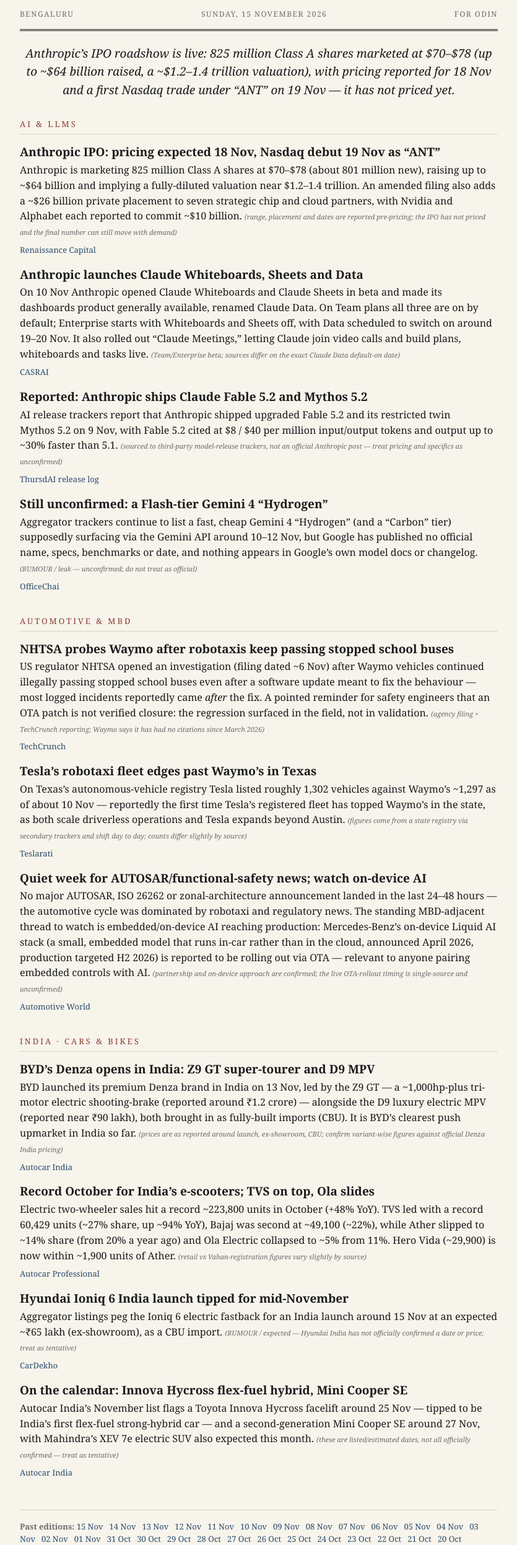
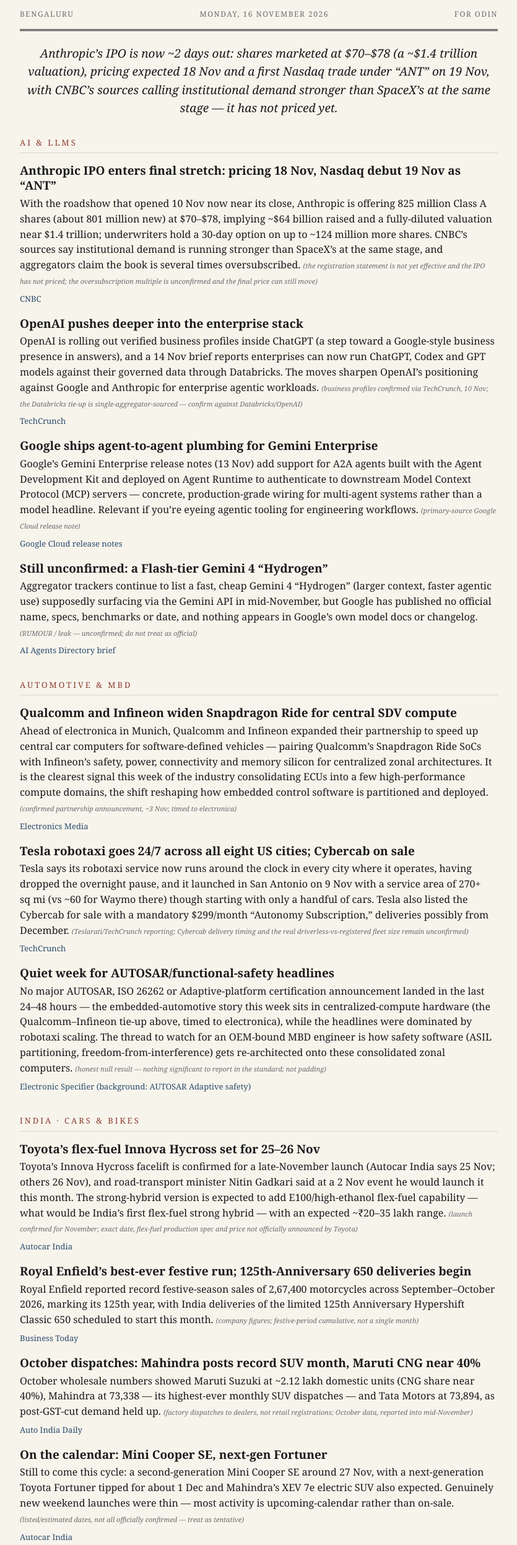
Before and after one commit to SaaimSaad/morning-brief, a plain HTML site: page index.html in a window 1280 px wide. Shown: the part 127-2620 px from the top of the page at 62% size, without its empty margins (222-1057 px from the left). Drawn offline with Linux system fonts and the light colour scheme.

Commit message:
Edition: 2026-11-16
Co-Authored-By: Claude Opus 4.8 <noreply@anthropic.com>

```diff
--- a/index.html
+++ b/index.html
@@ -78,83 +78,83 @@
     <h1>The Morning Brief</h1>
     <div class="dateline">
       <span>Bengaluru</span>
-      <span id="edition-date">Sunday, 15 November 2026</span>
+      <span id="edition-date">Monday, 16 November 2026</span>
       <span>For Odin</span>
     </div>
   </header>
 
-  <p class="lead">Anthropic&rsquo;s IPO roadshow is live: 825&nbsp;million Class&nbsp;A shares marketed at $70&ndash;$78 (up to ~$64&nbsp;billion raised, a ~$1.2&ndash;1.4&nbsp;trillion valuation), with pricing reported for 18&nbsp;Nov and a first Nasdaq trade under &ldquo;ANT&rdquo; on 19&nbsp;Nov &mdash; it has not priced yet.</p>
+  <p class="lead">Anthropic&rsquo;s IPO is now ~2 days out: shares marketed at $70&ndash;$78 (a ~$1.4&nbsp;trillion valuation), pricing expected 18&nbsp;Nov and a first Nasdaq trade under &ldquo;ANT&rdquo; on 19&nbsp;Nov, with CNBC&rsquo;s sources calling institutional demand stronger than SpaceX&rsquo;s at the same stage &mdash; it has not priced yet.</p>
 
   <section>
     <div class="section-title">AI &amp; LLMs</div>
     <article>
-      <h2>Anthropic IPO: pricing expected 18 Nov, Nasdaq debut 19 Nov as &ldquo;ANT&rdquo;</h2>
-      <p>Anthropic is marketing 825&nbsp;million Class&nbsp;A shares at $70&ndash;$78 (about 801&nbsp;million new), raising up to ~$64&nbsp;billion and implying a fully-diluted valuation near $1.2&ndash;1.4&nbsp;trillion. An amended filing also adds a ~$26&nbsp;billion private placement to seven strategic chip and cloud partners, with Nvidia and Alphabet each reported to commit ~$10&nbsp;billion. <span class="tag">(range, placement and dates are reported pre-pricing; the IPO has not priced and the final number can still move with demand)</span></p>
-      <p class="src"><a href="https://www.renaissancecapital.com/IPO-Center/News/122657/anthropic-sets-terms-for-61-billion-ipo-targeting-a-1.2-trillion-market-cap">Renaissance Capital</a></p>
+      <h2>Anthropic IPO enters final stretch: pricing 18 Nov, Nasdaq debut 19 Nov as &ldquo;ANT&rdquo;</h2>
+      <p>With the roadshow that opened 10&nbsp;Nov now near its close, Anthropic is offering 825&nbsp;million Class&nbsp;A shares (about 801&nbsp;million new) at $70&ndash;$78, implying ~$64&nbsp;billion raised and a fully-diluted valuation near $1.4&nbsp;trillion; underwriters hold a 30-day option on up to ~124&nbsp;million more shares. CNBC&rsquo;s sources say institutional demand is running stronger than SpaceX&rsquo;s at the same stage, and aggregators claim the book is several times oversubscribed. <span class="tag">(the registration statement is not yet effective and the IPO has not priced; the oversubscription multiple is unconfirmed and the final price can still move)</span></p>
+      <p class="src"><a href="https://www.cnbc.com/2026/11/10/anthropic-sets-price-range-of-70-to-78-in-upcoming-ipo.html">CNBC</a></p>
     </article>
     <article>
-      <h2>Anthropic launches Claude Whiteboards, Sheets and Data</h2>
-      <p>On 10&nbsp;Nov Anthropic opened Claude Whiteboards and Claude Sheets in beta and made its dashboards product generally available, renamed Claude Data. On Team plans all three are on by default; Enterprise starts with Whiteboards and Sheets off, with Data scheduled to switch on around 19&ndash;20&nbsp;Nov. It also rolled out &ldquo;Claude Meetings,&rdquo; letting Claude join video calls and build plans, whiteboards and tasks live. <span class="tag">(Team/Enterprise beta; sources differ on the exact Claude Data default-on date)</span></p>
-      <p class="src"><a href="https://casrai.org/news/anthropic-claude-whiteboards-sheets-data-launch-2026">CASRAI</a></p>
+      <h2>OpenAI pushes deeper into the enterprise stack</h2>
+      <p>OpenAI is rolling out verified business profiles inside ChatGPT (a step toward a Google-style business presence in answers), and a 14&nbsp;Nov brief reports enterprises can now run ChatGPT, Codex and GPT models against their governed data through Databricks. The moves sharpen OpenAI&rsquo;s positioning against Google and Anthropic for enterprise agentic workloads. <span class="tag">(business profiles confirmed via TechCrunch, 10&nbsp;Nov; the Databricks tie-up is single-aggregator-sourced &mdash; confirm against Databricks/OpenAI)</span></p>
+      <p class="src"><a href="https://techcrunch.com/2026/11/10/openai-rolls-out-new-business-profiles-making-chatgpt-just-a-little-bit-more-like-google/">TechCrunch</a></p>
     </article>
     <article>
-      <h2>Reported: Anthropic ships Claude Fable 5.2 and Mythos 5.2</h2>
-      <p>AI release trackers report that Anthropic shipped upgraded Fable&nbsp;5.2 and its restricted twin Mythos&nbsp;5.2 on 9&nbsp;Nov, with Fable&nbsp;5.2 cited at $8 / $40 per million input/output tokens and output up to ~30% faster than 5.1. <span class="tag">(sourced to third-party model-release trackers, not an official Anthropic post &mdash; treat pricing and specifics as unconfirmed)</span></p>
-      <p class="src"><a href="https://thursdai.news/releases/2026-11">ThursdAI release log</a></p>
+      <h2>Google ships agent-to-agent plumbing for Gemini Enterprise</h2>
+      <p>Google&rsquo;s Gemini Enterprise release notes (13&nbsp;Nov) add support for A2A agents built with the Agent Development Kit and deployed on Agent Runtime to authenticate to downstream Model Context Protocol (MCP) servers &mdash; concrete, production-grade wiring for multi-agent systems rather than a model headline. Relevant if you&rsquo;re eyeing agentic tooling for engineering workflows. <span class="tag">(primary-source Google Cloud release note)</span></p>
+      <p class="src"><a href="https://docs.cloud.google.com/gemini/enterprise/docs/release-notes">Google Cloud release notes</a></p>
     </article>
     <article>
       <h2>Still unconfirmed: a Flash-tier Gemini 4 &ldquo;Hydrogen&rdquo;</h2>
-      <p>Aggregator trackers continue to list a fast, cheap Gemini&nbsp;4 &ldquo;Hydrogen&rdquo; (and a &ldquo;Carbon&rdquo; tier) supposedly surfacing via the Gemini API around 10&ndash;12&nbsp;Nov, but Google has published no official name, specs, benchmarks or date, and nothing appears in Google&rsquo;s own model docs or changelog. <span class="tag">(RUMOUR / leak &mdash; unconfirmed; do not treat as official)</span></p>
-      <p class="src"><a href="https://officechai.com/ai/gemini-4-hydrogen/">OfficeChai</a></p>
+      <p>Aggregator trackers continue to list a fast, cheap Gemini&nbsp;4 &ldquo;Hydrogen&rdquo; (larger context, faster agentic use) supposedly surfacing via the Gemini API in mid-November, but Google has published no official name, specs, benchmarks or date, and nothing appears in Google&rsquo;s own model docs or changelog. <span class="tag">(RUMOUR / leak &mdash; unconfirmed; do not treat as official)</span></p>
+      <p class="src"><a href="https://aiagentsdirectory.com/news/ai-agents-news-brief-2026-11-14">AI Agents Directory brief</a></p>
     </article>
   </section>
 
   <section>
     <div class="section-title">Automotive &amp; MBD</div>
     <article>
-      <h2>NHTSA probes Waymo after robotaxis keep passing stopped school buses</h2>
-      <p>US regulator NHTSA opened an investigation (filing dated ~6&nbsp;Nov) after Waymo vehicles continued illegally passing stopped school buses even after a software update meant to fix the behaviour &mdash; most logged incidents reportedly came <em>after</em> the fix. A pointed reminder for safety engineers that an OTA patch is not verified closure: the regression surfaced in the field, not in validation. <span class="tag">(agency filing + TechCrunch reporting; Waymo says it has had no citations since March 2026)</span></p>
-      <p class="src"><a href="https://techcrunch.com/2026/11/09/waymo-robotaxis-kept-illegally-passing-school-buses-after-software-fix-feds-say/">TechCrunch</a></p>
+      <h2>Qualcomm and Infineon widen Snapdragon Ride for central SDV compute</h2>
+      <p>Ahead of electronica in Munich, Qualcomm and Infineon expanded their partnership to speed up central car computers for software-defined vehicles &mdash; pairing Qualcomm&rsquo;s Snapdragon Ride SoCs with Infineon&rsquo;s safety, power, connectivity and memory silicon for centralized zonal architectures. It is the clearest signal this week of the industry consolidating ECUs into a few high-performance compute domains, the shift reshaping how embedded control software is partitioned and deployed. <span class="tag">(confirmed partnership announcement, ~3&nbsp;Nov; timed to electronica)</span></p>
+      <p class="src"><a href="https://www.electronicsmedia.info/2026/11/03/infineon-qualcomm-partnership/">Electronics Media</a></p>
     </article>
     <article>
-      <h2>Tesla&rsquo;s robotaxi fleet edges past Waymo&rsquo;s in Texas</h2>
-      <p>On Texas&rsquo;s autonomous-vehicle registry Tesla listed roughly 1,302 vehicles against Waymo&rsquo;s ~1,297 as of about 10&nbsp;Nov &mdash; reportedly the first time Tesla&rsquo;s registered fleet has topped Waymo&rsquo;s in the state, as both scale driverless operations and Tesla expands beyond Austin. <span class="tag">(figures come from a state registry via secondary trackers and shift day to day; counts differ slightly by source)</span></p>
-      <p class="src"><a href="https://www.teslarati.com/tesla-overtakes-waymo-texas-robotaxi-fleet-performs-shock-flip/">Teslarati</a></p>
+      <h2>Tesla robotaxi goes 24/7 across all eight US cities; Cybercab on sale</h2>
+      <p>Tesla says its robotaxi service now runs around the clock in every city where it operates, having dropped the overnight pause, and it launched in San Antonio on 9&nbsp;Nov with a service area of 270+ sq&nbsp;mi (vs ~60 for Waymo there) though starting with only a handful of cars. Tesla also listed the Cybercab for sale with a mandatory $299/month &ldquo;Autonomy Subscription,&rdquo; deliveries possibly from December. <span class="tag">(Teslarati/TechCrunch reporting; Cybercab delivery timing and the real driverless-vs-registered fleet size remain unconfirmed)</span></p>
+      <p class="src"><a href="https://techcrunch.com/2026/11/09/tesla-expands-robotaxi-service-to-san-antonio/">TechCrunch</a></p>
     </article>
     <article>
-      <h2>Quiet week for AUTOSAR/functional-safety news; watch on-device AI</h2>
-      <p>No major AUTOSAR, ISO&nbsp;26262 or zonal-architecture announcement landed in the last 24&ndash;48 hours &mdash; the automotive cycle was dominated by robotaxi and regulatory news. The standing MBD-adjacent thread to watch is embedded/on-device AI reaching production: Mercedes-Benz&rsquo;s on-device Liquid&nbsp;AI stack (a small, embedded model that runs in-car rather than in the cloud, announced April 2026, production targeted H2&nbsp;2026) is reported to be rolling out via OTA &mdash; relevant to anyone pairing embedded controls with AI. <span class="tag">(partnership and on-device approach are confirmed; the live OTA-rollout timing is single-source and unconfirmed)</span></p>
-      <p class="src"><a href="https://www.automotiveworld.com/news/mercedes-benz-taps-liquid-ai-for-on-device-in-car-ai/">Automotive World</a></p>
+      <h2>Quiet week for AUTOSAR/functional-safety headlines</h2>
+      <p>No major AUTOSAR, ISO&nbsp;26262 or Adaptive-platform certification announcement landed in the last 24&ndash;48 hours &mdash; the embedded-automotive story this week sits in centralized-compute hardware (the Qualcomm&ndash;Infineon tie-up above, timed to electronica), while the headlines were dominated by robotaxi scaling. The thread to watch for an OEM-bound MBD engineer is how safety software (ASIL partitioning, freedom-from-interference) gets re-architected onto these consolidated zonal computers. <span class="tag">(honest null result &mdash; nothing significant to report in the standard; not padding)</span></p>
+      <p class="src"><a href="https://www.electronicspecifier.com/?p=87800">Electronic Specifier (background: AUTOSAR Adaptive safety)</a></p>
     </article>
   </section>
 
   <section>
     <div class="section-title">India &middot; Cars &amp; Bikes</div>
     <article>
-      <h2>BYD&rsquo;s Denza opens in India: Z9&nbsp;GT super-tourer and D9 MPV</h2>
-      <p>BYD launched its premium Denza brand in India on 13&nbsp;Nov, led by the Z9&nbsp;GT &mdash; a ~1,000hp-plus tri-motor electric shooting-brake (reported around &#8377;1.2&nbsp;crore) &mdash; alongside the D9 luxury electric MPV (reported near &#8377;90&nbsp;lakh), both brought in as fully-built imports (CBU). It is BYD&rsquo;s clearest push upmarket in India so far. <span class="tag">(prices are as reported around launch, ex-showroom, CBU; confirm variant-wise figures against official Denza India pricing)</span></p>
-      <p class="src"><a href="https://www.autocarindia.com/car-news-amp/byd-luxury-brand-denza-officially-announces-india-entry-440908">Autocar India</a></p>
+      <h2>Toyota&rsquo;s flex-fuel Innova Hycross set for 25&ndash;26 Nov</h2>
+      <p>Toyota&rsquo;s Innova Hycross facelift is confirmed for a late-November launch (Autocar India says 25&nbsp;Nov; others 26&nbsp;Nov), and road-transport minister Nitin Gadkari said at a 2&nbsp;Nov event he would launch it this month. The strong-hybrid version is expected to add E100/high-ethanol flex-fuel capability &mdash; what would be India&rsquo;s first flex-fuel strong hybrid &mdash; with an expected ~&#8377;20&ndash;35&nbsp;lakh range. <span class="tag">(launch confirmed for November; exact date, flex-fuel production spec and price not officially announced by Toyota)</span></p>
+      <p class="src"><a href="https://www.autocarindia.com/car-news/toyota-innova-hycross-facelift-to-launch-on-november-25-441225">Autocar India</a></p>
     </article>
     <article>
-      <h2>Record October for India&rsquo;s e-scooters; TVS on top, Ola slides</h2>
-      <p>Electric two-wheeler sales hit a record ~223,800 units in October (+48% YoY). TVS led with a record 60,429 units (~27% share, up ~94% YoY), Bajaj was second at ~49,100 (~22%), while Ather slipped to ~14% share (from 20% a year ago) and Ola&nbsp;Electric collapsed to ~5% from 11%. Hero Vida (~29,900) is now within ~1,900 units of Ather. <span class="tag">(retail vs Vahan-registration figures vary slightly by source)</span></p>
-      <p class="src"><a href="https://www.autocarpro.in/news/diwali-comes-early-for-electric-2ws-october-sales-cross-223000-tvs-delivers-record-60429-units-135631">Autocar Professional</a></p>
+      <h2>Royal Enfield&rsquo;s best-ever festive run; 125th-Anniversary 650 deliveries begin</h2>
+      <p>Royal Enfield reported record festive-season sales of 2,67,400 motorcycles across September&ndash;October 2026, marking its 125th year, with India deliveries of the limited 125th Anniversary Hypershift Classic&nbsp;650 scheduled to start this month. <span class="tag">(company figures; festive-period cumulative, not a single month)</span></p>
+      <p class="src"><a href="https://www.businesstoday.in/auto/story/125-year-milestone-royal-enfield-registers-dream-run-with-best-ever-festive-sales-of-267400-units-565086-2026-11-02">Business Today</a></p>
     </article>
     <article>
-      <h2>Hyundai Ioniq&nbsp;6 India launch tipped for mid-November</h2>
-      <p>Aggregator listings peg the Ioniq&nbsp;6 electric fastback for an India launch around 15&nbsp;Nov at an expected ~&#8377;65&nbsp;lakh (ex-showroom), as a CBU import. <span class="tag">(RUMOUR / expected &mdash; Hyundai India has not officially confirmed a date or price; treat as tentative)</span></p>
-      <p class="src"><a href="https://www.cardekho.com/hyundai/ioniq-6/specs">CarDekho</a></p>
+      <h2>October dispatches: Mahindra posts record SUV month, Maruti CNG near 40%</h2>
+      <p>October wholesale numbers showed Maruti Suzuki at ~2.12&nbsp;lakh domestic units (CNG share near 40%), Mahindra at 73,338 &mdash; its highest-ever monthly SUV dispatches &mdash; and Tata Motors at 73,894, as post-GST-cut demand held up. <span class="tag">(factory dispatches to dealers, not retail registrations; October data, reported into mid-November)</span></p>
+      <p class="src"><a href="https://autoindiadaily.in/auto-news/october-2026-auto-sales-live-updates/">Auto India Daily</a></p>
     </article>
     <article>
-      <h2>On the calendar: Innova Hycross flex-fuel hybrid, Mini Cooper&nbsp;SE</h2>
-      <p>Autocar India&rsquo;s November list flags a Toyota Innova Hycross facelift around 25&nbsp;Nov &mdash; tipped to be India&rsquo;s first flex-fuel strong-hybrid car &mdash; and a second-generation Mini Cooper&nbsp;SE around 27&nbsp;Nov, with Mahindra&rsquo;s XEV&nbsp;7e electric SUV also expected this month. <span class="tag">(these are listed/estimated dates, not all officially confirmed &mdash; treat as tentative)</span></p>
+      <h2>On the calendar: Mini Cooper&nbsp;SE, next-gen Fortuner</h2>
+      <p>Still to come this cycle: a second-generation Mini Cooper&nbsp;SE around 27&nbsp;Nov, with a next-generation Toyota Fortuner tipped for about 1&nbsp;Dec and Mahindra&rsquo;s XEV&nbsp;7e electric SUV also expected. Genuinely new weekend launches were thin &mdash; most activity is upcoming-calendar rather than on-sale. <span class="tag">(listed/estimated dates, not all officially confirmed &mdash; treat as tentative)</span></p>
       <p class="src"><a href="https://www.autocarindia.com/car-news/upcoming-car-launches-in-november-2026-441173">Autocar India</a></p>
     </article>
   </section>
 
   <div class="archive">
     <strong>Past editions:</strong>
-    <span id="archive-list"><a href="archive/2026-11-15.html">15 Nov</a><a href="archive/2026-11-14.html">14 Nov</a><a href="archive/2026-11-13.html">13 Nov</a><a href="archive/2026-11-12.html">12 Nov</a><a href="archive/2026-11-11.html">11 Nov</a><a href="archive/2026-11-10.html">10 Nov</a><a href="archive/2026-11-09.html">09 Nov</a><a href="archive/2026-11-08.html">08 Nov</a><a href="archive/2026-11-07.html">07 Nov</a><a href="archive/2026-11-06.html">06 Nov</a><a href="archive/2026-11-05.html">05 Nov</a><a href="archive/2026-11-04.html">04 Nov</a><a href="archive/2026-11-03.html">03 Nov</a><a href="archive/2026-11-02.html">02 Nov</a><a href="archive/2026-11-01.html">01 Nov</a><a href="archive/2026-10-31.html">31 Oct</a><a href="archive/2026-10-30.html">30 Oct</a><a href="archive/2026-10-29.html">29 Oct</a><a href="archive/2026-10-28.html">28 Oct</a><a href="archive/2026-10-27.html">27 Oct</a><a href="archive/2026-10-26.html">26 Oct</a><a href="archive/2026-10-25.html">25 Oct</a><a href="archive/2026-10-24.html">24 Oct</a><a href="archive/2026-10-23.html">23 Oct</a><a href="archive/2026-10-22.html">22 Oct</a><a href="archive/2026-10-21.html">21 Oct</a><a href="archive/2026-10-20.html">20 Oct</a></span>
+    <span id="archive-list"><a href="archive/2026-11-16.html">16 Nov</a><a href="archive/2026-11-15.html">15 Nov</a><a href="archive/2026-11-14.html">14 Nov</a><a href="archive/2026-11-13.html">13 Nov</a><a href="archive/2026-11-12.html">12 Nov</a><a href="archive/2026-11-11.html">11 Nov</a><a href="archive/2026-11-10.html">10 Nov</a><a href="archive/2026-11-09.html">09 Nov</a><a href="archive/2026-11-08.html">08 Nov</a><a href="archive/2026-11-07.html">07 Nov</a><a href="archive/2026-11-06.html">06 Nov</a><a href="archive/2026-11-05.html">05 Nov</a><a href="archive/2026-11-04.html">04 Nov</a><a href="archive/2026-11-03.html">03 Nov</a><a href="archive/2026-11-02.html">02 Nov</a><a href="archive/2026-11-01.html">01 Nov</a><a href="archive/2026-10-31.html">31 Oct</a><a href="archive/2026-10-30.html">30 Oct</a><a href="archive/2026-10-29.html">29 Oct</a><a href="archive/2026-10-28.html">28 Oct</a><a href="archive/2026-10-27.html">27 Oct</a><a href="archive/2026-10-26.html">26 Oct</a><a href="archive/2026-10-25.html">25 Oct</a><a href="archive/2026-10-24.html">24 Oct</a><a href="archive/2026-10-23.html">23 Oct</a><a href="archive/2026-10-22.html">22 Oct</a><a href="archive/2026-10-21.html">21 Oct</a><a href="archive/2026-10-20.html">20 Oct</a></span>
   </div>
 
   <footer>Compiled by Claude &middot; updated daily</footer>
```
Also changed, not shown: archive/2026-11-16.html (added, +164 -0 lines).
